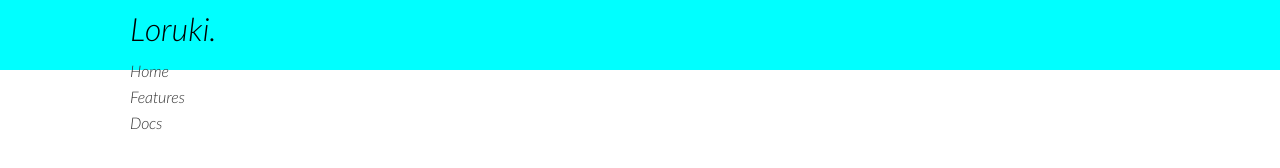
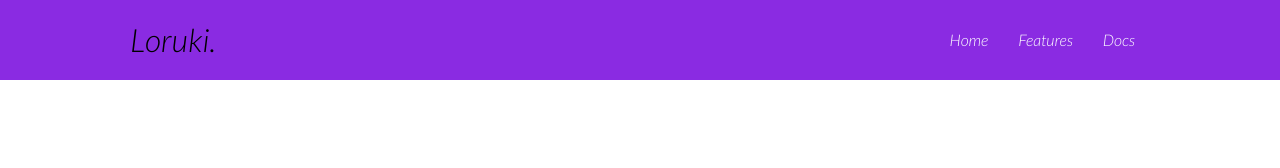
Before and after one commit to Mi36/web_design, a plain HTML site: page index.html in a window 1280 px wide. Drawn offline with Linux system fonts and the light colour scheme.

Commit message:
added flex and extra styling on navbar

```diff
--- a/css/style.css
+++ b/css/style.css
@@ -37,9 +37,9 @@ img {
 
 /* evide dot itt varan karanam ith elementsinu kodutha class aanu */
 .navbar {
-  background-color: aqua;
+  background-color: blueviolet;
   color: black;
-  height: 70px;
+  height: 80px;
 }
 .container {
   max-width: 1100px;
@@ -47,3 +47,30 @@ img {
   overflow: auto;
   padding: 0 40px;
 }
+
+.navbar .ul {
+  display: flex;
+  flex-direction: row;
+}
+/* navbaril ulla a kal */
+.navbar a {
+  color: #fff;
+  padding: 10px;
+  margin: 0 5px;
+}
+/* navbarile a kku mukaliloode hove cheyyumbol ee style aayirikkum */
+.navbar a:hover {
+  border-bottom: 2px #fff solid;
+}
+
+/* below code is to use if flex is inside navbar style like this. otherwise not */
+.navbar .flex {
+  justify-content: space-between;
+}
+
+.flex {
+  display: flex;
+  justify-content: center;
+  height: 100%;
+  align-items: center;
+}
--- a/index.html
+++ b/index.html
@@ -15,10 +15,10 @@
   </head>
   <body>
     <div class="navbar">
-      <div class="container">
+      <div class="container flex">
         <h1 class="logo">Loruki.</h1>
         <nav>
-          <ul>
+          <ul class="flex">
             <li>
               <a href="index.html">Home</a>
             </li>
@@ -32,5 +32,8 @@
         </nav>
       </div>
     </div>
+
+    <!-- Showcase -->
+    <section class="showcase"></section>
   </body>
 </html>
```
